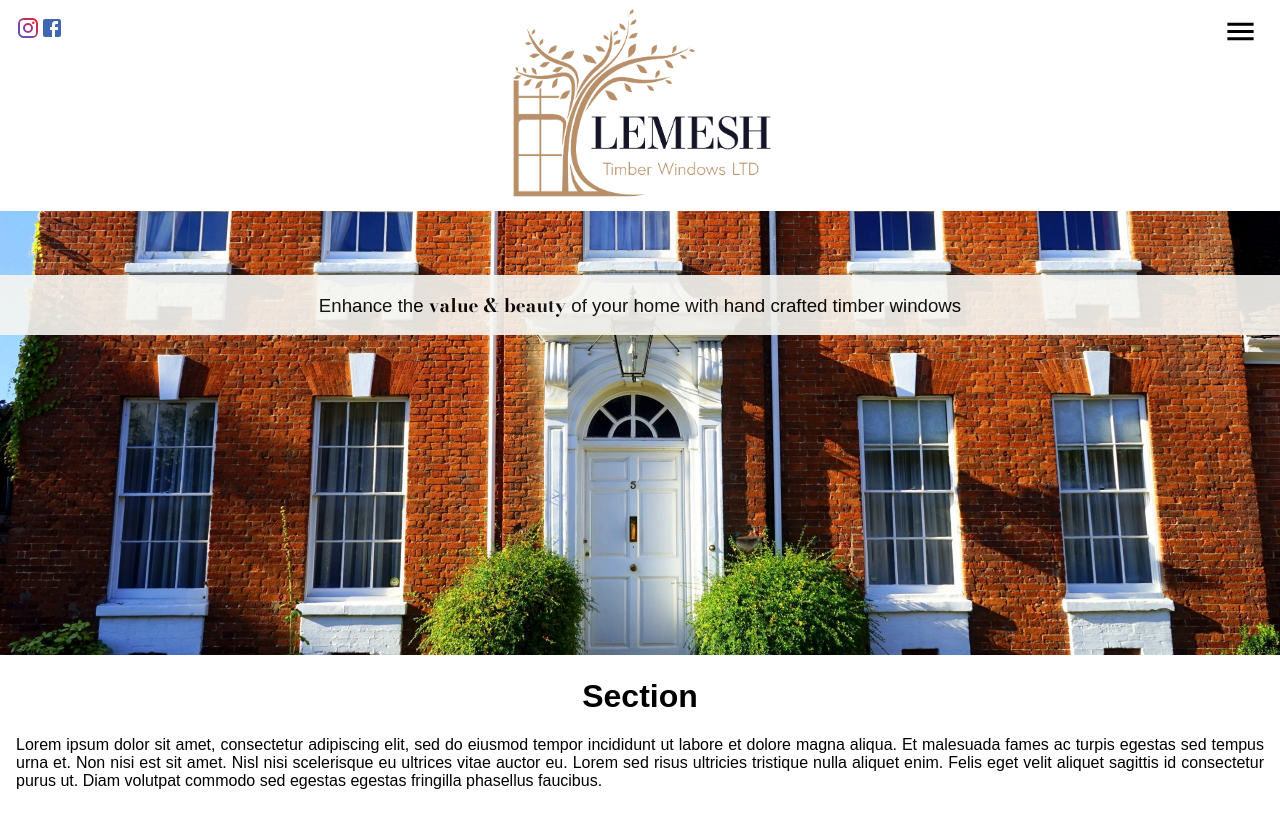
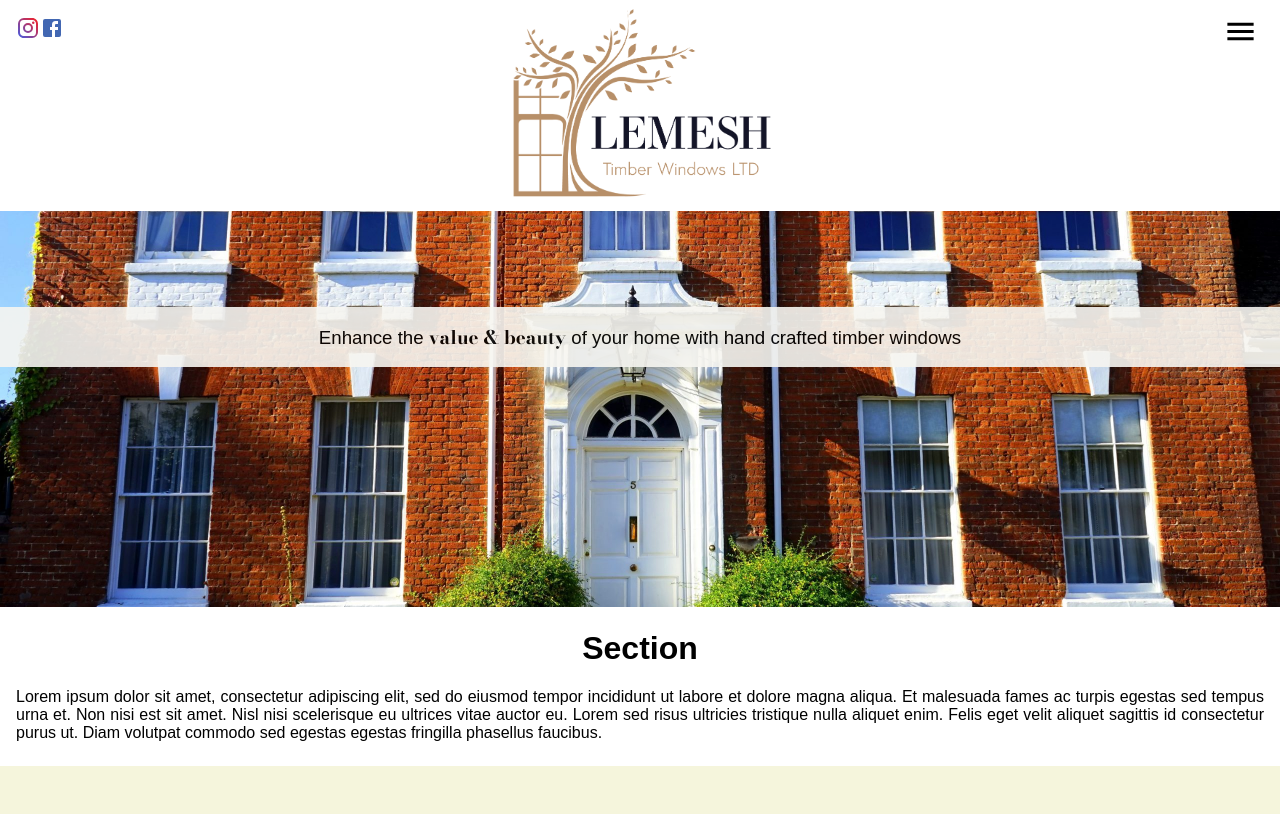
Before and after one commit to Voote/lemesh-windows, a React (Create React App) app: page / in a window 1280 px wide. Built offline with nearby package versions, Linux system fonts and the light colour scheme; a web font is replaced by a local one.

Commit message:
position adjusted

```diff
--- a/src/components/molecules/Headline/Headline.jsx
+++ b/src/components/molecules/Headline/Headline.jsx
@@ -3,7 +3,7 @@ import labels from 'assets/labels';
 import styled from 'styled-components';
 
 const StyledHeadline = styled.div`
-  padding-top: 32vh;
+  padding-top: 36vh;
 `;
 
 const Cutoff = styled.h3`
--- a/src/components/organisms/AboutMe/AboutMe.jsx
+++ b/src/components/organisms/AboutMe/AboutMe.jsx
@@ -3,7 +3,7 @@ import styled from 'styled-components';
 
 const Wrapper = styled.div`
   background-color: white;
-  margin-top: 40vh;
+  margin-top: 30vh;
   padding: 0.1rem 1rem 0.5rem 1rem;
   h1 {
     text-align: center;
--- a/src/components/templates/MainTemplate/MainTemplate.jsx
+++ b/src/components/templates/MainTemplate/MainTemplate.jsx
@@ -7,7 +7,7 @@ const Wrapper = styled.div`
   background: url(IMG/SlidingSash01.jpg);
   background-repeat: no-repeat;
   background-size: cover;
-  background-position: 12%;
+  background-position: 10%;
   height: 85vh;
   /* if width < 375px zwiekszyc szerokosc do 105vw */
 `;
```
